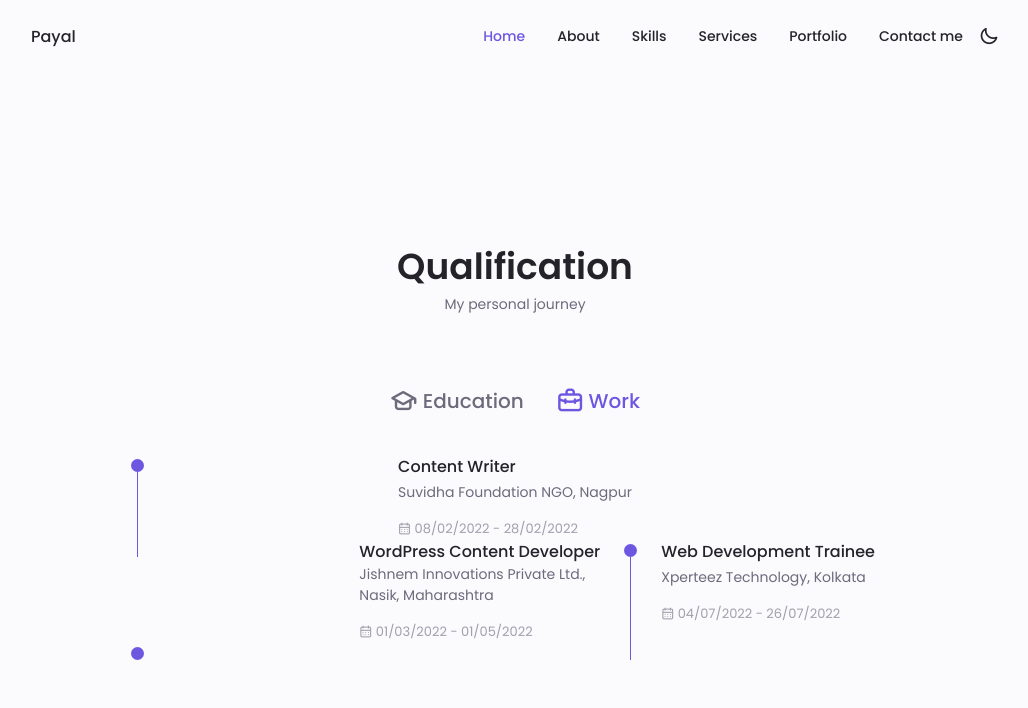
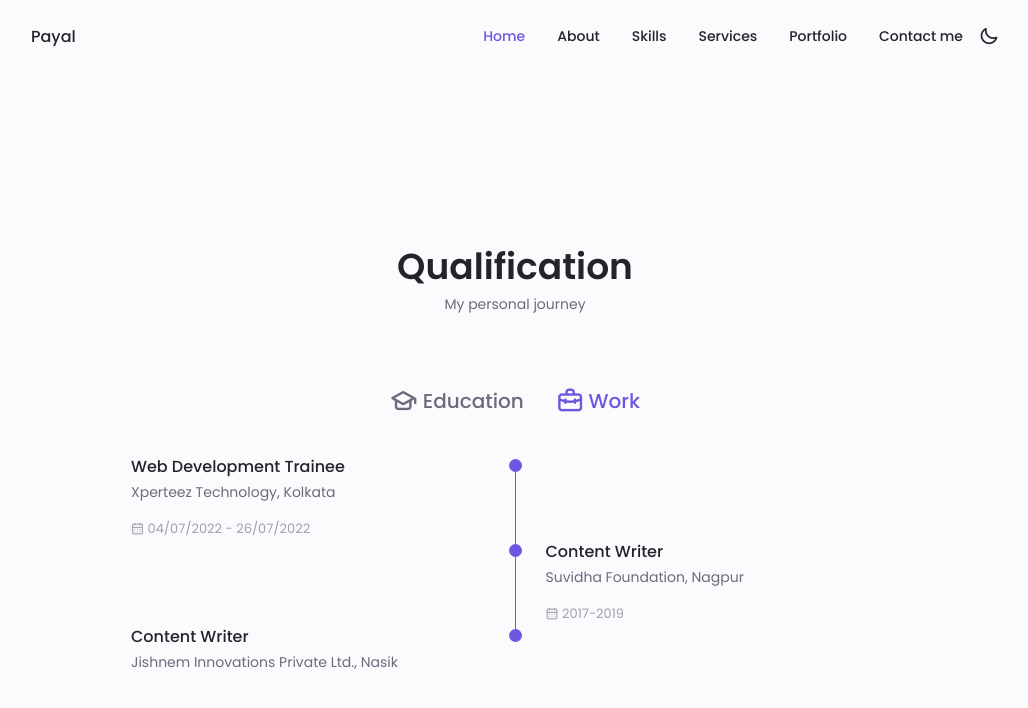
Before and after one commit to payal105/Payal-Adhikary, a plain HTML site: page index.html in a window 1280 px wide. Both pictures are taken after a click on the element "Work". Shown: the part 2281-2989 px from the top of the page, without its empty margins (125-1153 px from the left). Drawn offline with nearby package versions, Linux system fonts and the light colour scheme.

Commit message:
Update index.html

```diff
--- a/index.html
+++ b/index.html
@@ -523,43 +523,6 @@
                        <div class="qualification__content" data-content id="work">
                         <!-- Qualification 1 -->
                         <div class="qualification__data">
-
-                            <div>
-                                <span class="qualification__rounder"></span>
-                                <span class="qualification__line"></span>
-                            </div>
-
-                            <div>
-                                <h3 class="qualification__title">Content Writer</h3>
-                                <span class="qualification__subtitle">Suvidha Foundation NGO, Nagpur</span>
-                                <div class="qualification__calender">
-                                    <i class="uil uil-calendar-alt"></i>
-                                    08/02/2022 - 28/02/2022
-                                </div>
-                            </div>
-
-
-                        </div>
-                        <!-- Qualification 2 -->
-                        <div class="qualification__data">
-                               <div></div>
-                            <div>
-                                <h3 class="qualification__title">WordPress Content Developer</h3>
-                                <span class="qualification__subtitle">Jishnem Innovations Private Ltd., <br> Nasik, Maharashtra</span>
-                                <div class="qualification__calender">
-                                    <i class="uil uil-calendar-alt"></i>
-                                     01/03/2022 - 01/05/2022
-                                </div>
-                            </div>
-
-                            <!-- Qualification 3 -->
-                            <div class="qualification__data">
-
-                            <div>
-                                <span class="qualification__rounder"></span>
-                                <span class="qualification__line"></span>
-                            </div>
-
                             <div>
                                 <h3 class="qualification__title">Web Development Trainee</h3>
                                 <span class="qualification__subtitle">Xperteez Technology, Kolkata</span>
@@ -569,14 +532,50 @@
                                 </div>
                             </div>
 
-
-                        </div>
+                            <div>
+                                <span class="qualification__rounder"></span>
+                                <span class="qualification__line"></span>
+                            </div>
+                        </div>
+                        <!-- Qualification 2 -->
+                        <div class="qualification__data">
+                            <div></div>
+
+                            <div>
+                                <span class="qualification__rounder"></span>
+                                <span class="qualification__line"></span>
+                            </div>
+
+                            <div>
+                                <h3 class="qualification__title">Content Writer</h3>
+                                <span class="qualification__subtitle">Suvidha Foundation, Nagpur</span>
+                                <div class="qualification__calender">
+                                    <i class="uil uil-calendar-alt"></i>
+                                    2017-2019
+                                </div>
+                            </div>
+
+
+                        </div>
+                        <!-- Qualification 3 -->
+                        <div class="qualification__data">
+
+
+                            <div>
+
+                                <h3 class="qualification__title">Content Writer</h3>
+                                <span class="qualification__subtitle">Jishnem Innovations Private Ltd., Nasik</span>
+
+                            </div>
 
                             <div>
                                 <span class="qualification__rounder"></span>
                                 <!-- <span class="qualification__line"></span> -->
                             </div>
                         </div>
+
+                    </div>
+
 
                     </div>
 
```
